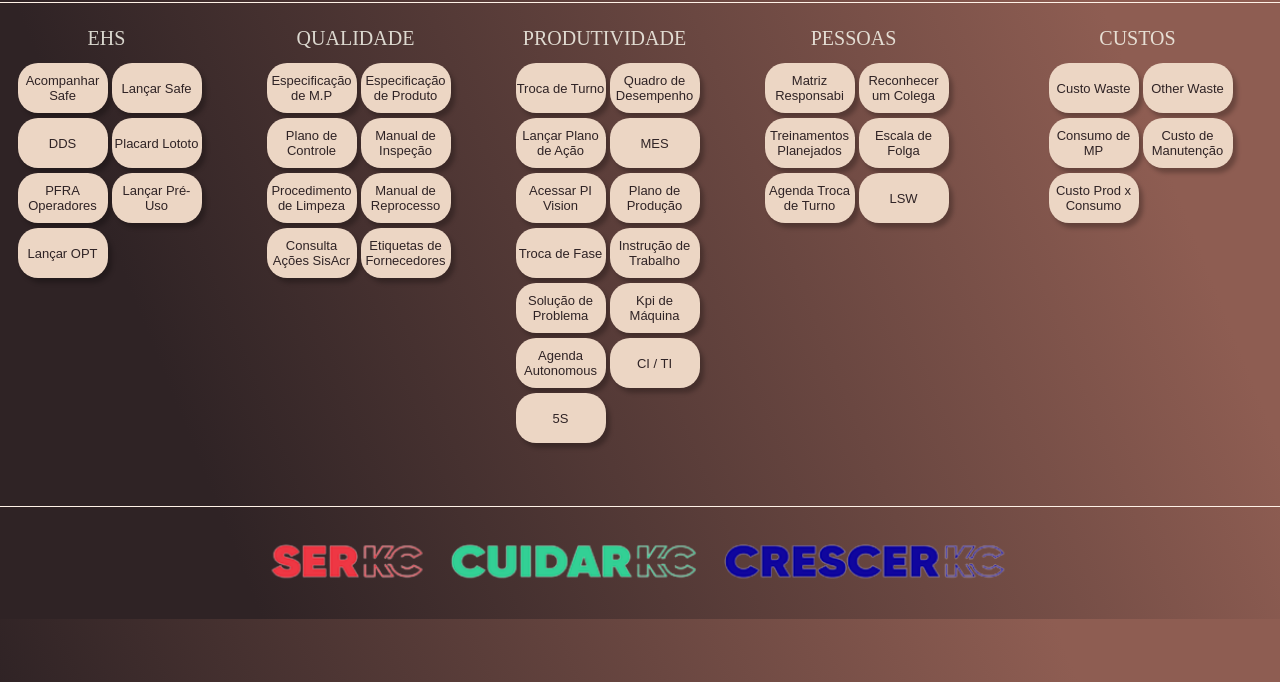
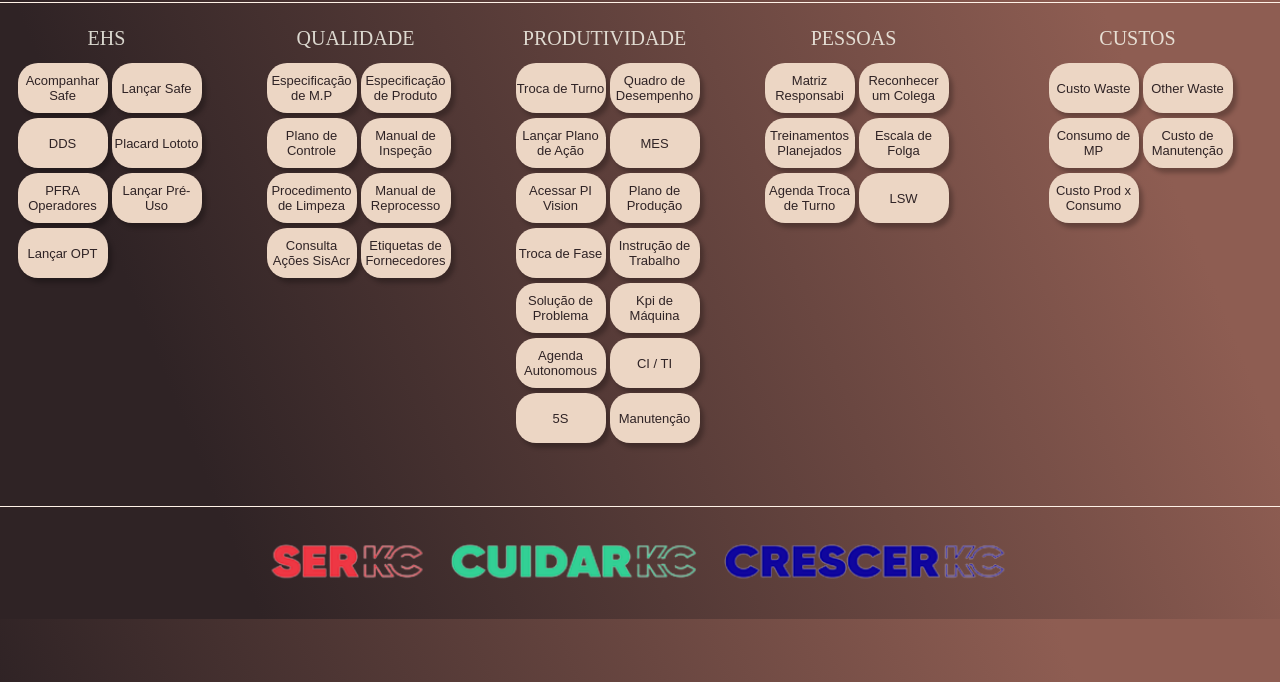
Before and after one commit to l24427/MelhoriaContinua_AF19, a plain HTML site: page index.html in a window 1280 px wide. Shown: the part 118-800 px from the top of the page. Drawn offline with Linux system fonts and the light colour scheme.

Commit message:
Update index.html

```diff
--- a/index.html
+++ b/index.html
@@ -137,7 +137,7 @@
                         <a target="_blank" href="https://brsza022/PIVision/#/Displays/1385/5S" > <button
                                 class="Conteudo-principal-escrito-botao" style="text-decoration:none" >5S
                                         </button></a>
-
+                <a href="https://l24427.github.io/MelhoriaContinua_Manutencao/"> <button class="Conteudo-principal-escrito-botao" style="text-decoration:none" target="_blank">Manutenção</button></a>
 
 
             </div>
```
